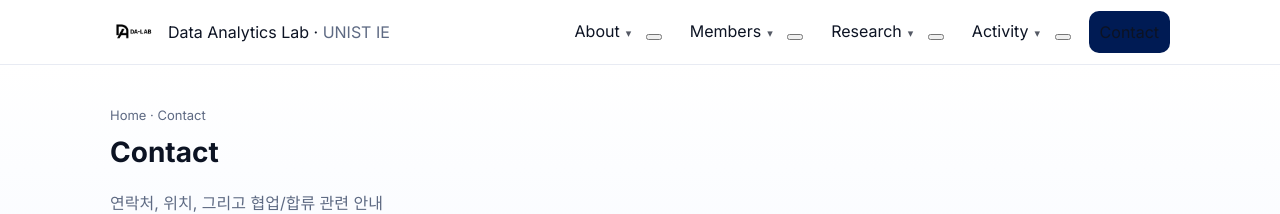
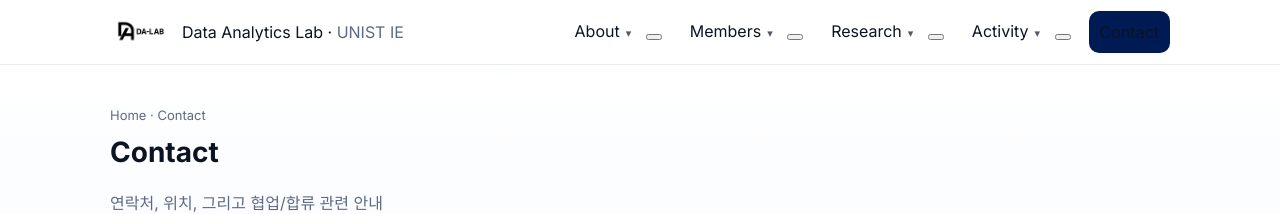
Before and after one commit to UNIST-DA/unist-da.github.io, a Jekyll site: the page built from contact/index.html, in a window 1280 px wide. Shown: the top 214 px of the page. Built offline with Jekyll 4.4.1, drawn with Linux system fonts in a browser that asks for light colours.

Commit message:
Update style.css

```diff
--- a/assets/style.css
+++ b/assets/style.css
@@ -28,7 +28,7 @@ header{position:sticky; top:0; z-index:50; background:rgba(255,255,255,.8);
 .brand-text{display:inline-block}
 
 /* PNG 로고(박스 없음) – 한 줄 고정 크기 */
-.brand-img{height:46px;width:auto;display:block;object-fit:contain}
+.brand-img{height:60px;width:auto;display:block;object-fit:contain}
 @media (max-width:860px){ .brand-img{height:32px} }
 
 /* 1단 메뉴 */
```
